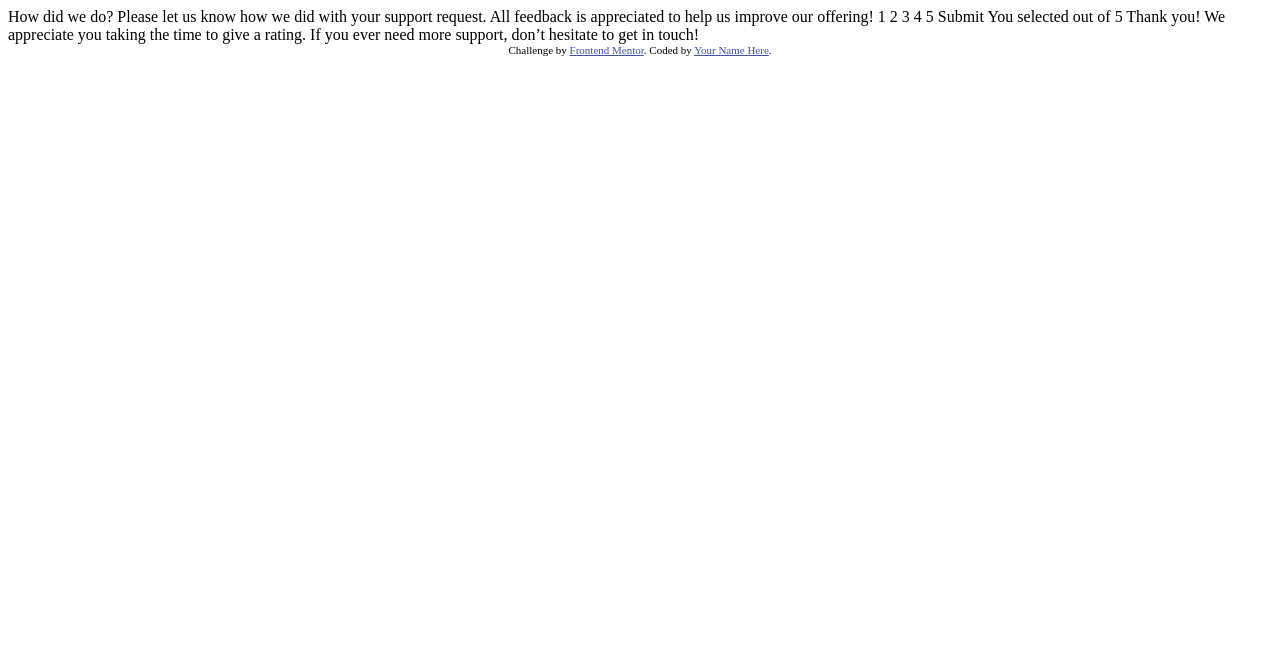
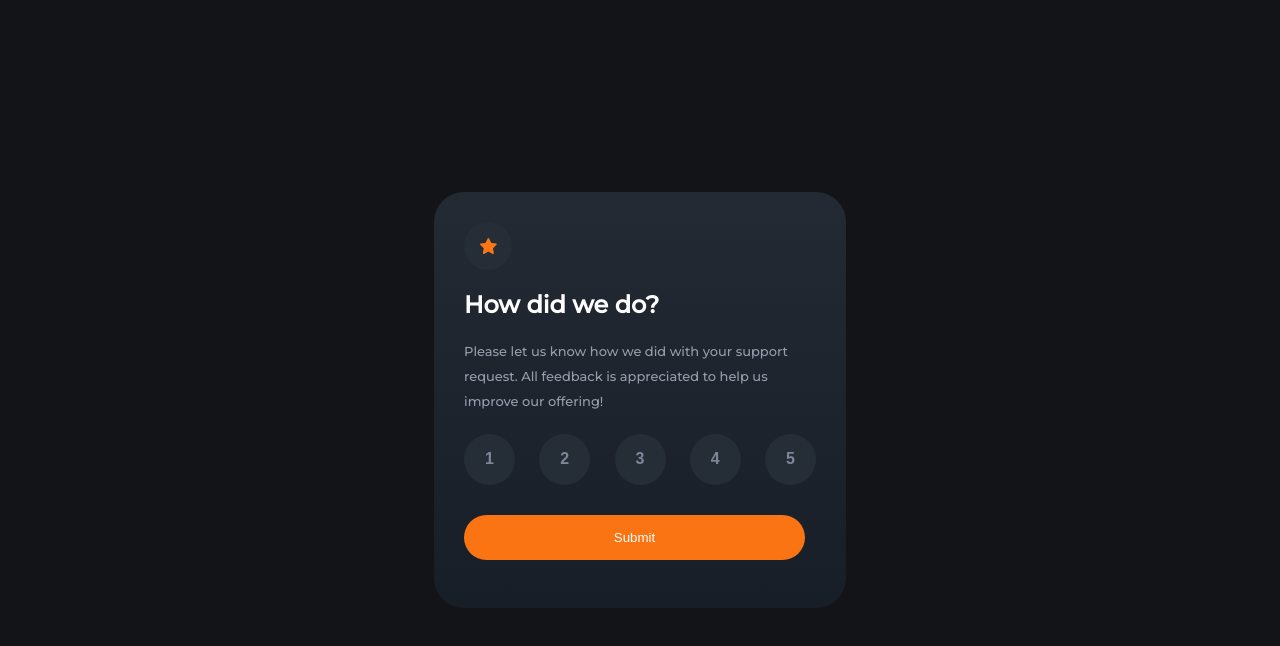
Before and after one commit to Elliot067/challenge4-Interactive-rating, a plain HTML site: page index.html in a window 1280 px wide. Drawn offline with Linux system fonts and the light colour scheme.

Commit message:
Web integration / Start JS

```diff
--- /dev/null
+++ b/app.js
@@ -0,0 +1,6 @@
+
+let test = document.querySelector('test');
+
+h1.addEventListener("click", function () {
+    document.getElementById("test").innerHTML = Date();
+})
--- a/index.html
+++ b/index.html
@@ -3,47 +3,66 @@
 <head>
   <meta charset="UTF-8">
   <meta name="viewport" content="width=device-width, initial-scale=1.0"> <!-- displays site properly based on user's device -->
+  <link rel="icon" type="image/png" sizes="32x32" href="./images/favicon-32x32.png">
+  <link rel="stylesheet" href="style.css">
+  <link rel="preconnect" href="https://fonts.googleapis.com">
+  <link rel="preconnect" href="https://fonts.gstatic.com" crossorigin>
+  <link href="https://fonts.googleapis.com/css2?family=Montserrat:wght@500&display=swap" rel="stylesheet">
 
-  <link rel="icon" type="image/png" sizes="32x32" href="./images/favicon-32x32.png">
 
   <title>Frontend Mentor | Interactive rating component</title>
 
   <!-- Feel free to remove these styles or customise in your own stylesheet 👍 -->
-  <style>
+  <!--<style>
     .attribution { font-size: 11px; text-align: center; }
     .attribution a { color: hsl(228, 45%, 44%); }
-  </style>
+  </style>-->
 </head>
 <body>
-
   <!-- Rating state start -->
-
+  <div id="main-contenair">
+    <div id="first-part">
+      <div id="star">
+    <img src="images\icon-star.svg" alt="">
+  </div>
+    <h2>
   How did we do?
-
+  </h2>
+  <p>
   Please let us know how we did with your support request. All feedback is appreciated
   to help us improve our offering!
-
-  1 2 3 4 5
-
+</p>
+<div id="rating">
+  <button value="1" class="rate">1</button>
+  <button value="2" class="rate">2</button>
+  <button value="3" class="rate">3</button>
+  <button value="4" class="rate">4</button>
+  <button value="5" class="rate">5</button>
+</div>
+<button id="btn">
   Submit
-
+</button>
+</div>
   <!-- Rating state end -->
 
   <!-- Thank you state start -->
 
+  <div id="second-part">
   You selected <!-- Add rating here --> out of 5
 
   Thank you!
 
   We appreciate you taking the time to give a rating. If you ever need more support,
   don’t hesitate to get in touch!
-
+</div>
+</div>
   <!-- Thank you state end -->
 
 
-  <div class="attribution">
+  <!--<div class="attribution">
     Challenge by <a href="https://www.frontendmentor.io?ref=challenge" target="_blank">Frontend Mentor</a>.
-    Coded by <a href="#">Your Name Here</a>.
+    Coded by <a href="#">Your Name Here</a>.-->
   </div>
+  <script src="app.js"></script>
 </body>
 </html>
--- /dev/null
+++ b/style.css
@@ -0,0 +1,96 @@
+/*
+- Orange: hsl(25, 97%, 53%)
+
+### Neutral
+
+- White: hsl(0, 0%, 100%)
+- Light Grey: hsl(217, 12%, 63%)
+- Medium Grey: hsl(216, 12%, 54%)
+- Dark Blue: hsl(213, 19%, 18%)
+- Very Dark Blue: hsl(216, 12%, 8%)
+*/
+
+body{
+    margin: 0;
+    padding: 0;
+    background-color:hsl(216, 12%, 8%) ;
+    display: flex;
+    justify-content: center;
+    align-items: center;
+    height: 100vh;
+    font-family: 'Montserrat', sans-serif;
+}
+
+#main-contenair{
+    background: linear-gradient(#232A34, #181E27);
+    height: 356px;
+    width: 352px;
+    padding: 30px;
+    border-radius: 30px;
+}
+
+#star{
+    border-radius: 50%;
+    background-color: hsl(213, 19%, 18%);
+    height: 48px;
+    width: 48px;
+    display: flex;
+    align-items: center;
+    justify-content: center;
+    margin-bottom: 20px;
+}
+
+#first-part h2{
+    color: hsl(0, 0%, 100%);
+}
+
+#first-part p{
+    color: hsl(217, 12%, 63%);
+    font-size: 13px;
+    width: 340px;
+    line-height: 25px;
+    margin-bottom: 20px;
+}
+
+#rating{
+    display: flex;
+    justify-content: space-between;
+}
+
+#rating button{
+    border-radius:50%;
+    height: 51px;
+    width: 51px;
+    cursor: pointer;
+    border: none;
+    background-color: hsl(213, 19%, 18%);
+    color: hsl(216, 12%, 54%);
+    font-weight: bold;
+    font-size: 16px;
+
+}
+
+#rating button:hover{
+    background-color:hsl(25, 97%, 53%);
+    color: white;
+}
+
+#btn{
+    margin-top: 30px;
+    width: 341px;
+    height: 45px;
+    background-color:hsl(25, 97%, 53%);
+    color: white;
+    border: none;
+    border-radius: 45px;
+    cursor: pointer;
+}
+
+#btn:hover{
+    background-color:white;
+    color: hsl(25, 97%, 53%);
+}
+
+#second-part{
+    display: none;
+}
```
